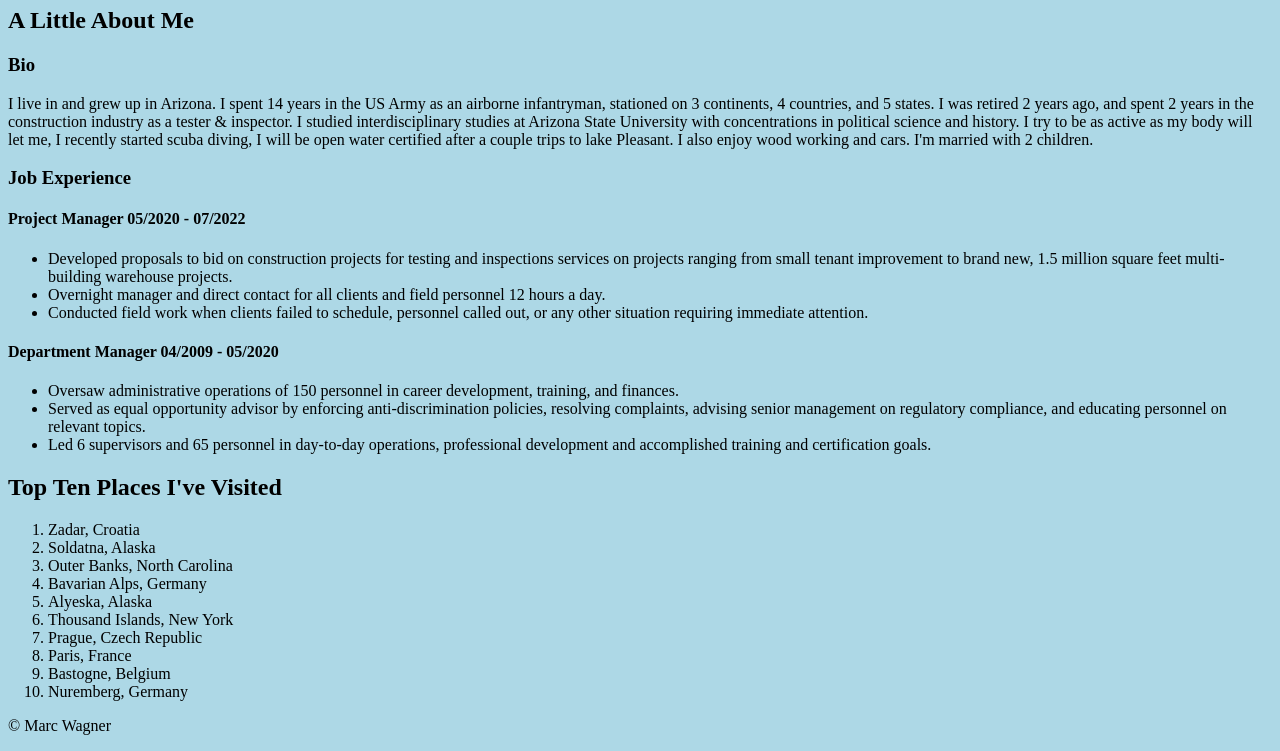
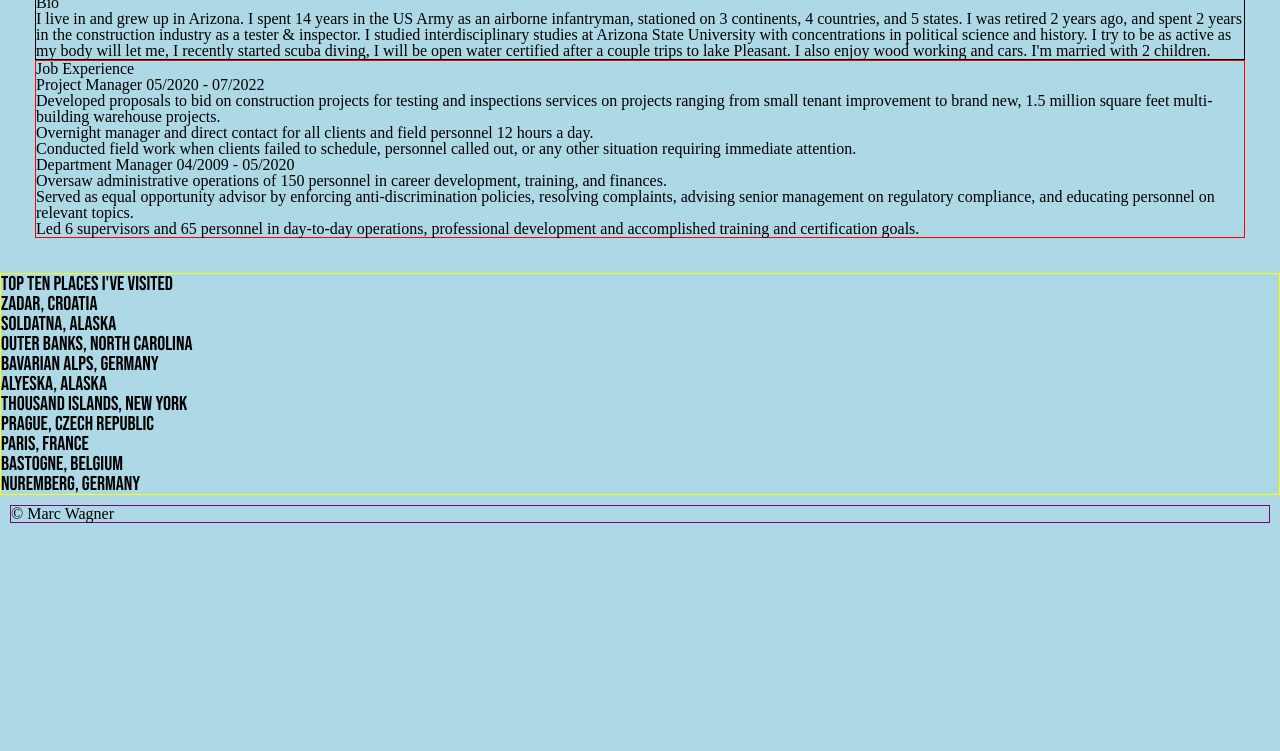
Before and after one commit to MarcDWagner/guessinggame, a plain HTML site: page index.html in a window 1280 px wide. Shown: the part 73-824 px from the top of the page. After the commit the page ends 800 px from the top, so only its background shows below. Drawn offline with Linux system fonts and the light colour scheme.

Commit message:
css styling boxes

```diff
--- a/css/reset.css
+++ b/css/reset.css
@@ -0,0 +1,48 @@
+/* http://meyerweb.com/eric/tools/css/reset/
+   v2.0 | 20110126
+   License: none (public domain)
+*/
+
+html, body, div, span, applet, object, iframe,
+h1, h2, h3, h4, h5, h6, p, blockquote, pre,
+a, abbr, acronym, address, big, cite, code,
+del, dfn, em, img, ins, kbd, q, s, samp,
+small, strike, strong, sub, sup, tt, var,
+b, u, i, center,
+dl, dt, dd, ol, ul, li,
+fieldset, form, label, legend,
+table, caption, tbody, tfoot, thead, tr, th, td,
+article, aside, canvas, details, embed,
+figure, figcaption, footer, header, hgroup,
+menu, nav, output, ruby, section, summary,
+time, mark, audio, video {
+	margin: 0;
+	padding: 0;
+	border: 0;
+	font-size: 100%;
+	font: inherit;
+	vertical-align: baseline;
+}
+/* HTML5 display-role reset for older browsers */
+article, aside, details, figcaption, figure,
+footer, header, hgroup, menu, nav, section {
+	display: block;
+}
+body {
+	line-height: 1;
+}
+ol, ul {
+	list-style: none;
+}
+blockquote, q {
+	quotes: none;
+}
+blockquote:before, blockquote:after,
+q:before, q:after {
+	content: '';
+	content: none;
+}
+table {
+	border-collapse: collapse;
+	border-spacing: 0;
+}
--- a/css/style.css
+++ b/css/style.css
@@ -1,5 +1,41 @@
-body {background-color: lightblue;}
+@import url('https://fonts.googleapis.com/css2?family=Bebas+Neue&display=swap');
+
+
+body {
+    background-color: lightblue;
+}
 
 h1 {
+    color:rgb(217, 185, 3)
 
 }
+
+section {
+    display: block;
+    margin: 20px;
+    padding: 15px;
+    border-radius: 10px;
+
+}
+
+.about-me {
+    border: thin solid black;
+}
+
+.job-experience {
+    border: thin solid red;
+}
+
+.top-ten {
+    border: thin solid yellow;
+    font-family: 'Bebas Neue', cursive;
+    font-size: 20px;
+
+}
+
+footer {
+    border: thin solid purple;
+    margin: 10px;
+
+
+}
--- a/index.html
+++ b/index.html
@@ -2,6 +2,7 @@
 <html>
 <head>
     <title>About Me Guessing Game</title>
+    <link rel="stylesheet" href="css/reset.css">
     <link rel="stylesheet" href="css/style.css">
     <script src="js/app.js"></script>
 </head>
@@ -11,13 +12,13 @@
 
 <body>
     <section>
-        <article class="about me">
+        <article class="about-me">
          <h2>A Little About Me</h2>
             <h3>Bio</h3>
             <p>I live in and grew up in Arizona. I spent 14 years in the US Army as an airborne infantryman, stationed on 3 continents, 4 countries, and 5 states. I was retired 2 years ago, and spent 2 years in the construction industry as a tester & inspector. I studied interdisciplinary studies at Arizona State University with concentrations in political science and history. I try to be as active as my body will let me, I recently started scuba diving, I will be open water certified after a couple trips to lake Pleasant. I also enjoy wood working and cars. I'm married with 2 children.
             </p>
          </article>
-         <article class="job experience">
+         <article class="job-experience">
           <h3>Job Experience</h3>
           <h4>Project Manager 05/2020 - 07/2022</h4>
           <ul>
@@ -33,7 +34,7 @@
           </ul>
         </article>
     </section>
-        <article class="top ten">
+        <article class="top-ten">
             <h2>Top Ten Places I've Visited</h2>
               <ol>
                 <li>Zadar, Croatia</li>
```
